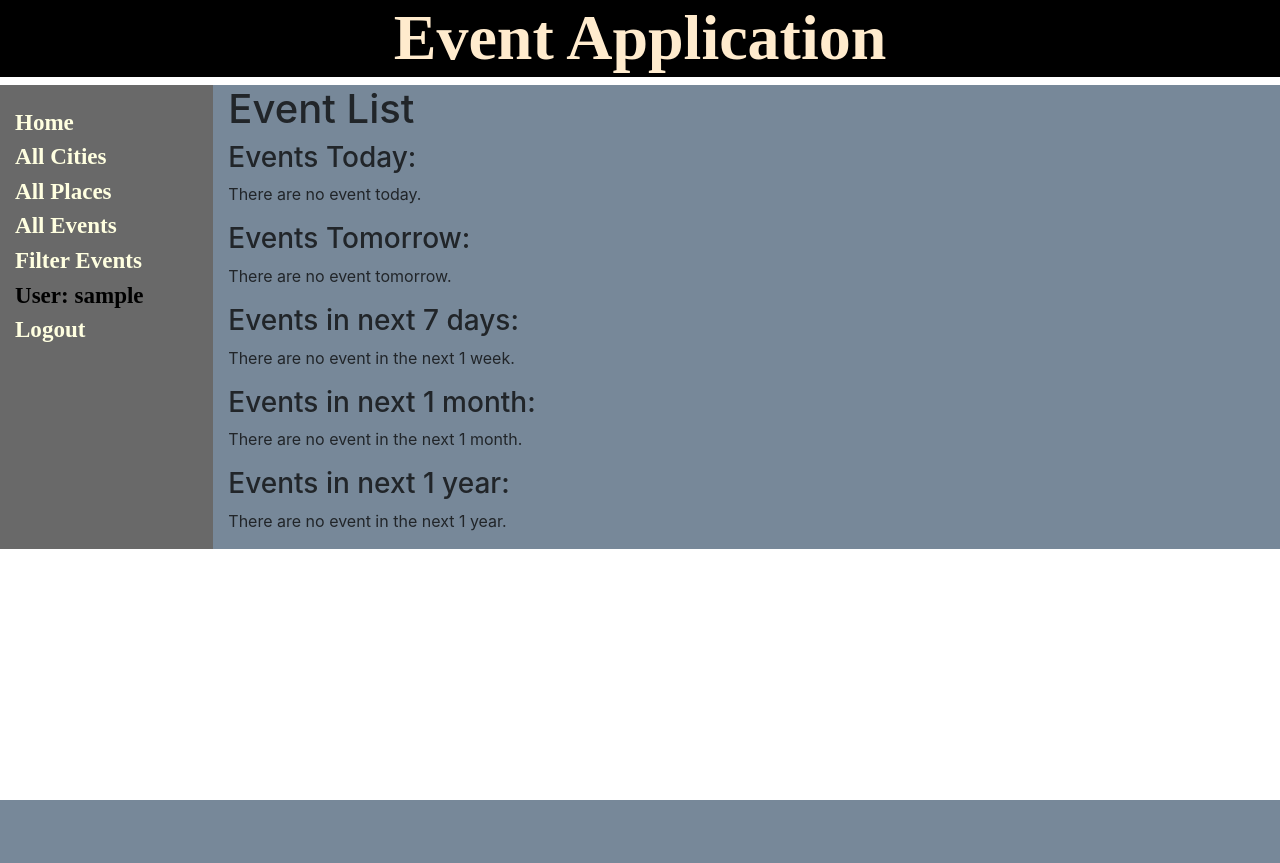
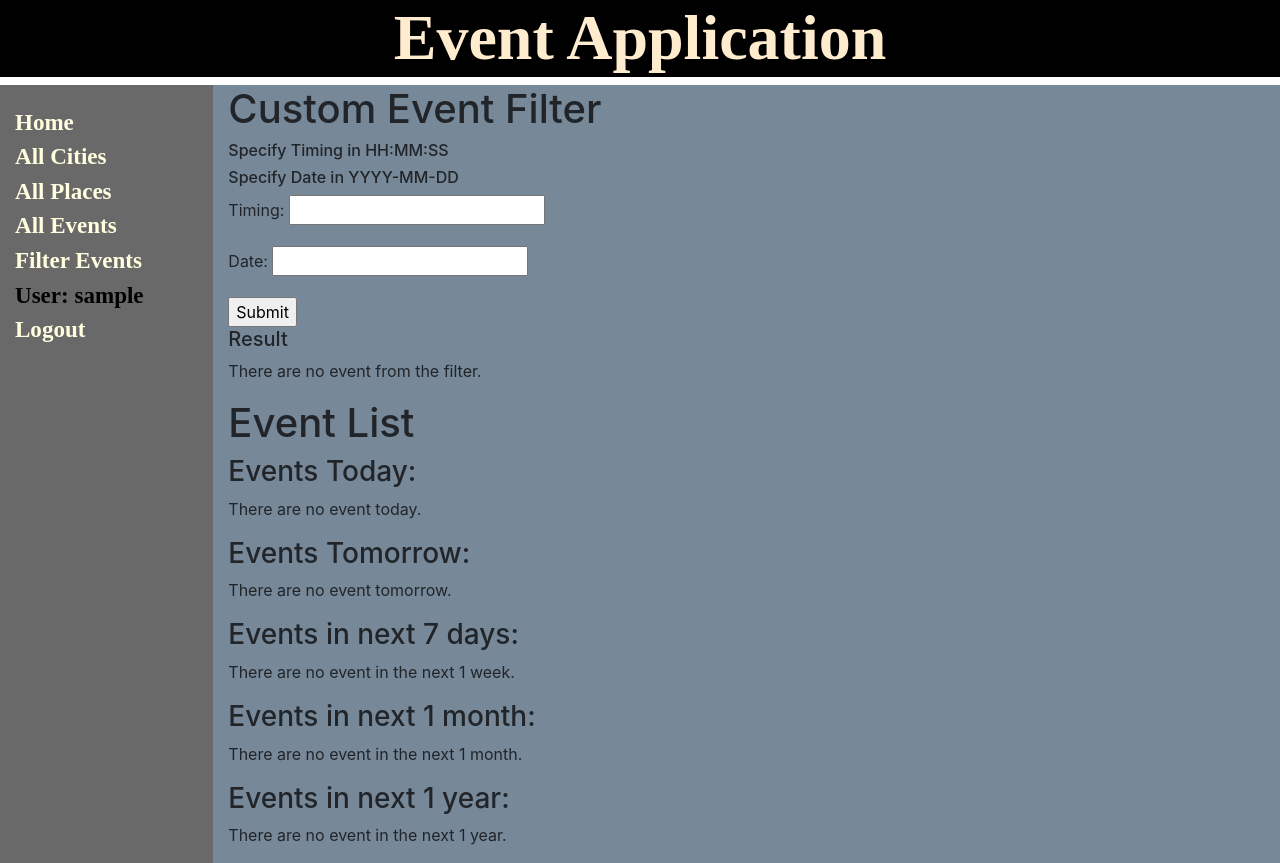
Before and after one commit to Mithilesh-M/EventApp-Django, a Django app: page /eventapp/event/filter in a window 1280 px wide. Before the commit the page ends 800 px from the top, so only its background shows below. Run offline with Django 3.2, Linux system fonts and the light colour scheme; the visitor is signed in with stand-in values (Sample User, id 1); data that the repository does not hold is empty; parts of the project's set-up code (start-up, migrations or seed data) failed here and were passed over.

Commit message:
Update filter in event application
Add filter.py for custom filter

```diff
--- /dev/null
+++ b/eventapp/filters.py
@@ -0,0 +1,8 @@
+import django_filters
+from .models import Timing, Event
+
+
+class TimeFilter(django_filters.FilterSet):
+    class Meta:
+        model = Timing
+        fields = ["timing","date"]
--- a/eventapp/templates/eventapp/filter_events.html
+++ b/eventapp/templates/eventapp/filter_events.html
@@ -1,7 +1,29 @@
 {% extends "base_generic.html" %}
 
 {% block content %}
-  <h1>Event List</h1>
+<h1>Custom Event Filter</h1>
+  <div class="margin-left:10%;margin-top:50%">
+
+    <h6>Specify Timing in HH:MM:SS</h6>
+    <h6>Specify Date in YYYY-MM-DD</h6>
+    <form method="get">
+        {{ filter.form.as_p }}
+        <input type="submit" />
+    </form>
+    </div>
+    <h5>Result</h5>
+    {% if filter.qs %}
+    <ul>
+    {% for time in filter.qs %}
+      <li>
+        <a class="mylist-ele" href="{% url 'event-detail' time.event.id %}">{{ time.event.title }}</a>- {{ time.date }}
+      </li>
+    {% endfor %}
+    </ul>
+  {% else %}
+    <p>There are no event from the filter.</p>
+  {% endif %}
+<h1>Event List</h1>
     <h3>Events Today:</h3>
   {% if today %}
   <ul>
--- a/eventapp/views.py
+++ b/eventapp/views.py
@@ -7,6 +7,7 @@ from django.http import HttpResponseRedirect
 import datetime
 from django.shortcuts import get_object_or_404
 from django.contrib.auth.decorators import login_required, permission_required
+from .filters import TimeFilter
 
 
 class EventListView(generic.ListView):
@@ -151,20 +152,22 @@ def DeleteTime(request, pk):
 def FilterEvent(request):
     """View function for filtering events."""
 
+    timings = Timing.objects.all()
+    filter = TimeFilter(request.GET, queryset=timings)
     today_year = datetime.date.today().year
     today_month = datetime.date.today().month
     today_day = datetime.date.today().day
-    date = datetime.datetime.now()+datetime.timedelta(days=1)
-    today = Timing.objects.filter(date=datetime.date(today_year,today_month,today_day))
-    tomorrow = Timing.objects.filter(date=datetime.date(date.year,date.month,date.day))
-    timedelta = datetime.datetime.now()+datetime.timedelta(days=1)
+    date = datetime.datetime.now() + datetime.timedelta(days=1)
+    today = Timing.objects.filter(date=datetime.date(today_year, today_month, today_day))
+    tomorrow = Timing.objects.filter(date=datetime.date(date.year, date.month, date.day))
+    timedelta = datetime.datetime.now() + datetime.timedelta(days=1)
     start_date = datetime.date.today()
     kwargs = {}
     kwargs['day'] = int(timedelta.day)
     kwargs['month'] = int(timedelta.month)
     kwargs['year'] = int(timedelta.year)
     start_date = start_date.replace(**kwargs)
-    timedelta = datetime.datetime.now()+datetime.timedelta(days=8)
+    timedelta = datetime.datetime.now() + datetime.timedelta(days=8)
     end_date = datetime.date.today()
     kwargs = {}
     kwargs['day'] = int(timedelta.day)
@@ -195,6 +198,7 @@ def FilterEvent(request):
         'week': week,
         'month': month,
         'year': year,
+        'filter': filter,
     }
 
     return render(request, 'eventapp/filter_events.html', context=context)
--- a/eventproject/settings.py
+++ b/eventproject/settings.py
@@ -42,6 +42,7 @@ INSTALLED_APPS = [
     'eventapp.apps.EventappConfig',
     'taggit',
     'django.contrib.gis',
+    'django_filters',
 ]
 
 MIDDLEWARE = [
```
